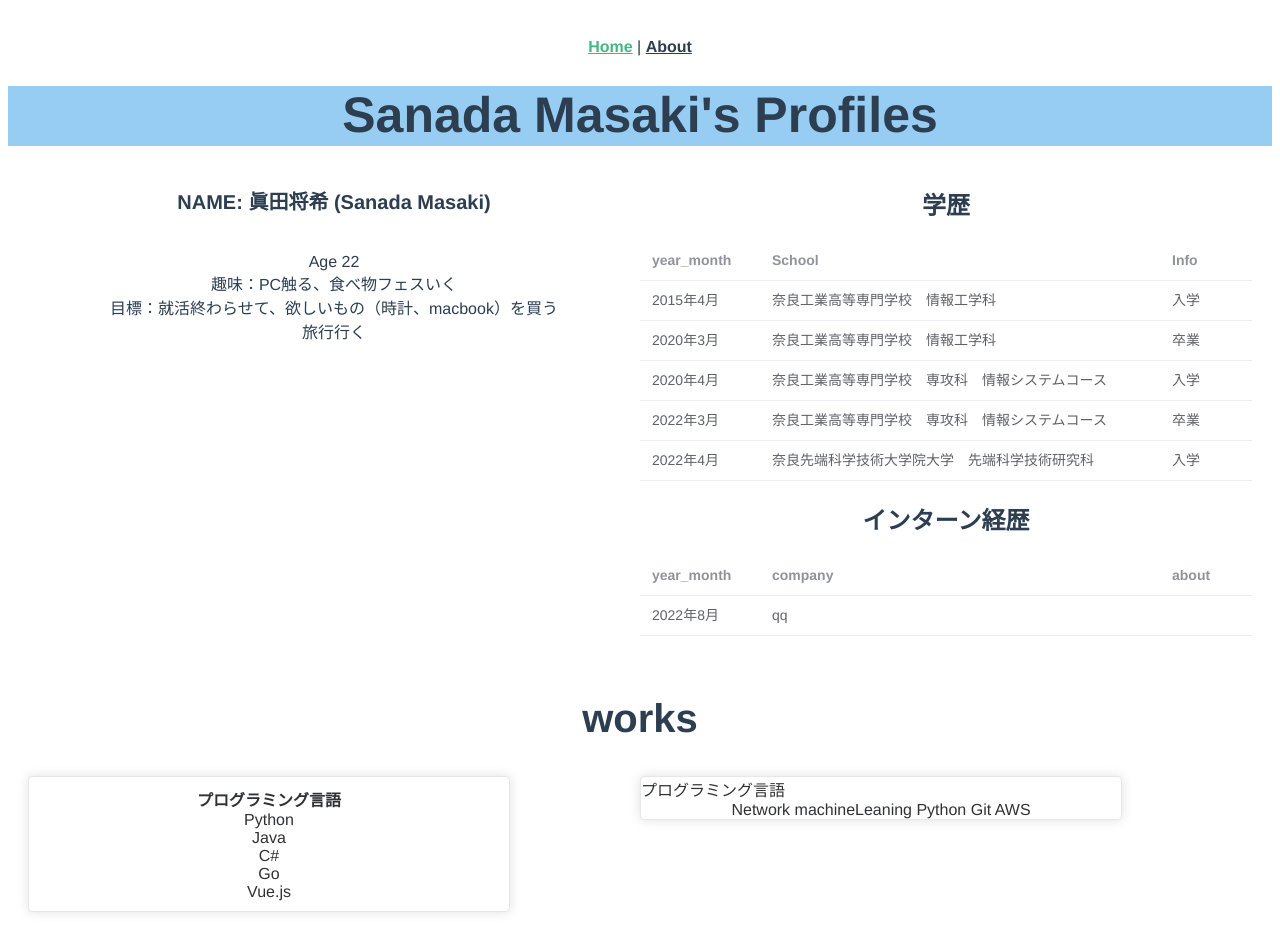
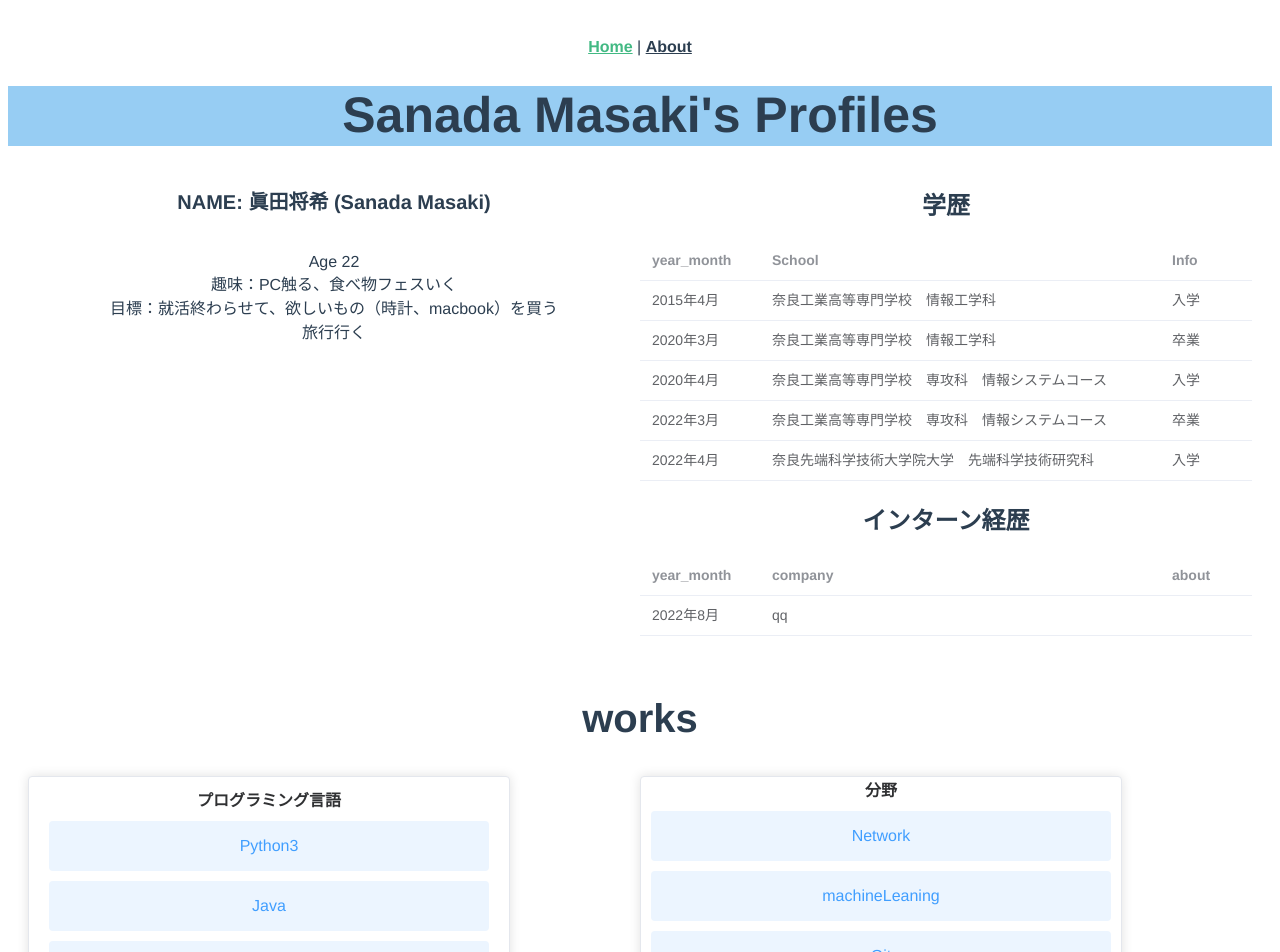
Before and after one commit to masaki12-s/portfolio, a Vue app: page /portfolio in a window 1280 px wide. Shown: the top 952 px of the page. Built offline with nearby package versions, Linux system fonts and the light colour scheme.

Commit message:
scrollbar 追加

```diff
--- a/src/views/Works.vue
+++ b/src/views/Works.vue
@@ -7,27 +7,22 @@
             <el-col :span="12">
                 <el-card class="box-card" :body-style="{ padding: '10px' }">
                   <b>プログラミング言語</b>
+                  <el-scrollbar height="400px">
+                    <p v-for="item in language" :key="item" class="scrollbar-demo-item">{{ item }}</p>
+                </el-scrollbar>
 
-                    <div>
-                        Python <br>
-                        Java <br>
-                        C# <br>
-                        Go <br>
-                        Vue.js <br>
-                    </div>
                 </el-card>
             </el-col>
 
             <el-col :span="12">
                 <el-card class="box-card" :body-style="{ padding: '0px' }">
-                    <div class="card-header">
-                        <span>プログラミング言語</span>
-                    </div>
-                    <div> Network
-                      machineLeaning
-                      Python
-                      Git
-                      AWS
+                    <!-- <div class="card-header"> -->
+                        <b>分野</b>
+                        <el-scrollbar height="400px">
+                            <p v-for="item in field" :key="item" class="scrollbar-demo-item">{{ item }}</p>
+                        </el-scrollbar>
+
+                    <div>
                     </div>
                 </el-card>
             </el-col>
@@ -36,3 +31,28 @@
     </el-main>
 
 </template>
+
+<script lang="ts">
+export default {
+    data: () => {
+        return {
+            language: ["Python3", "Java", "C#"],
+            field: ["Network", "machineLeaning", "Git", "AWS"],
+        }
+    }
+}
+
+</script>
+<style scoped>
+.scrollbar-demo-item {
+  display: flex;
+  align-items: center;
+  justify-content: center;
+  height: 50px;
+  margin: 10px;
+  text-align: center;
+  border-radius: 4px;
+  background: var(--el-color-primary-light-9);
+  color: var(--el-color-primary);
+}
+</style>
```
